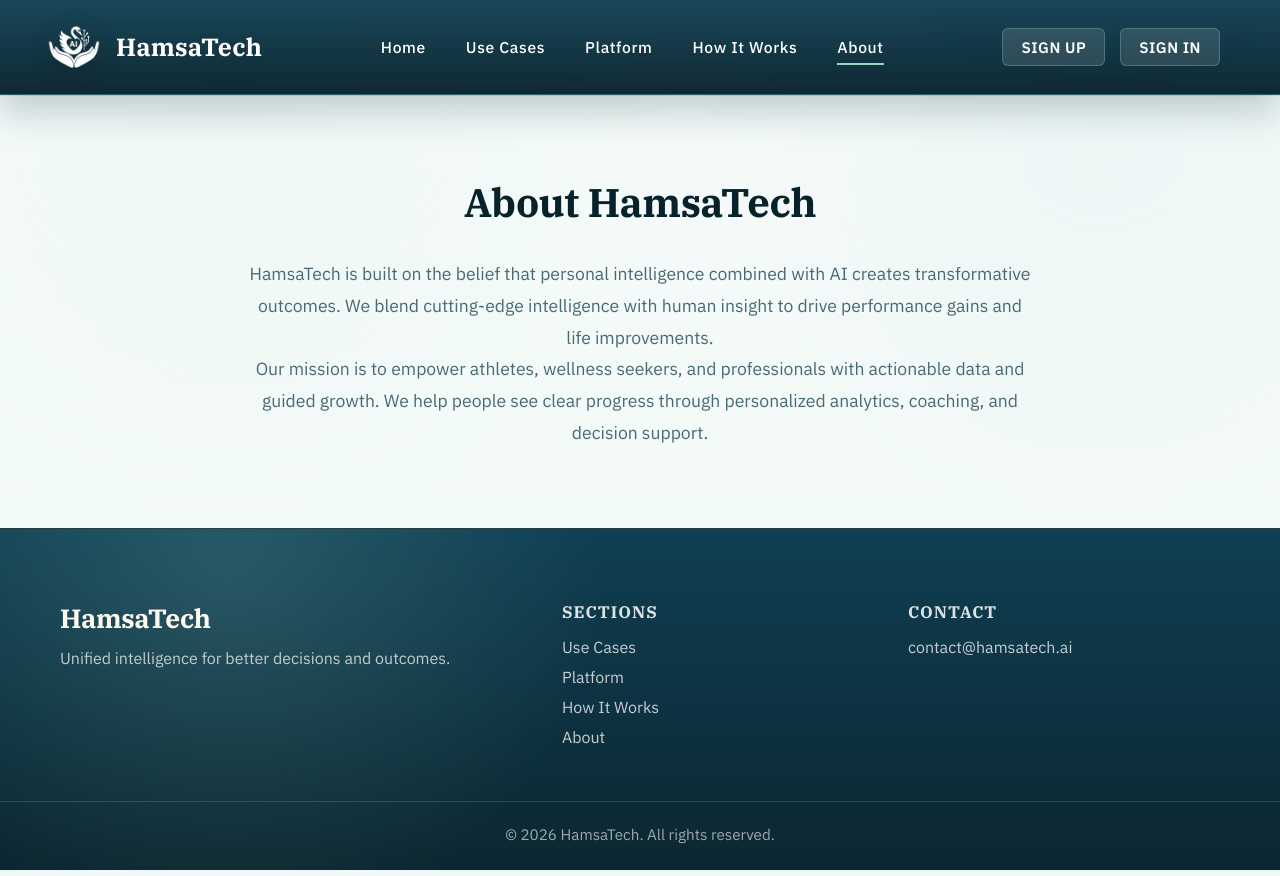
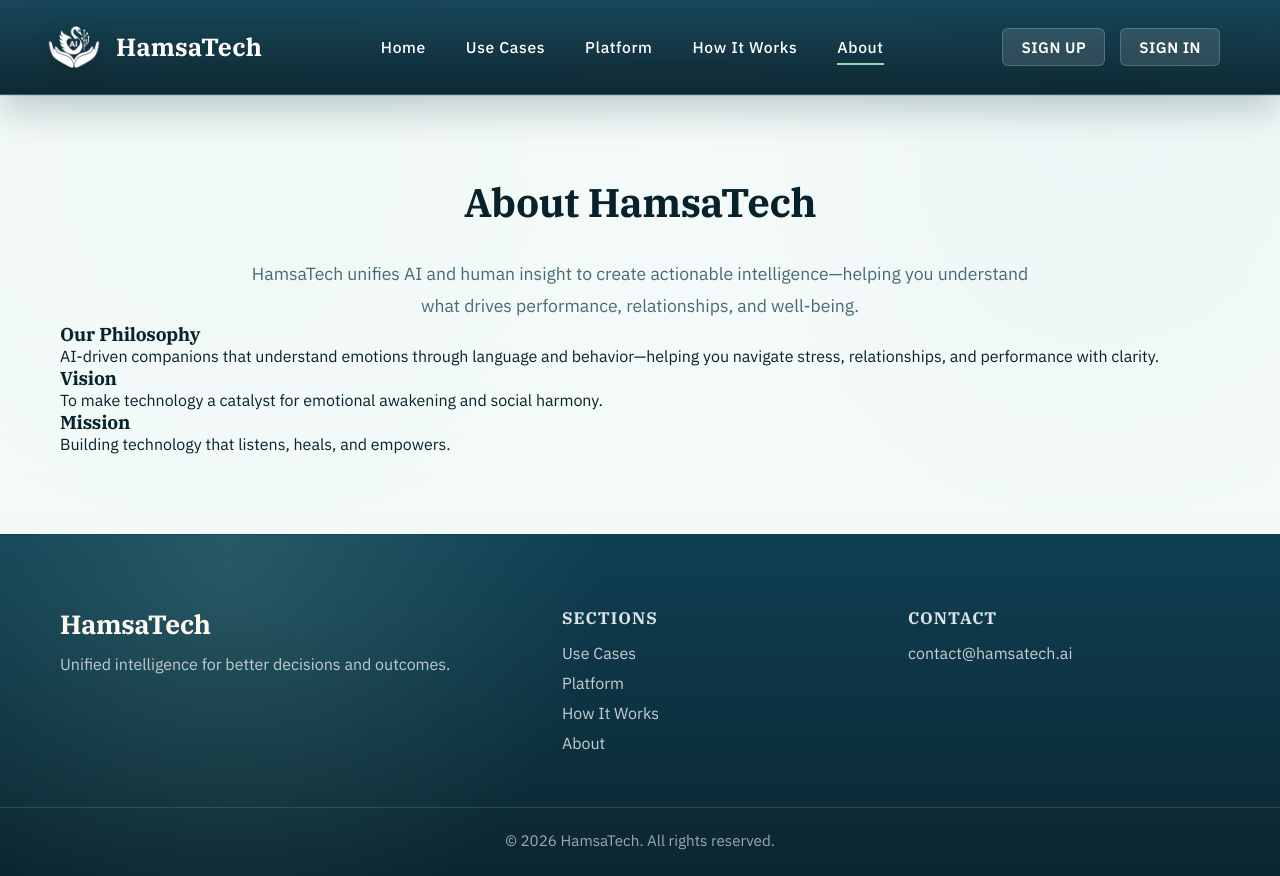
Before and after one commit to hamsatechai-netizen/hamsatech-website, a React (Vite) app: page /about in a window 1280 px wide. Built offline with nearby package versions, Linux system fonts and the light colour scheme; no server answers.

Commit message:
Update AboutPage.tsx

```diff
--- a/src/components/AboutPage.tsx
+++ b/src/components/AboutPage.tsx
@@ -3,22 +3,30 @@ import '../styles/About.css'
 function AboutPage() {
   return (
     <section className="about-section">
-      <div className="container">
-        <h2 className="about-title">About HamsaTech</h2>
-        <p className="about-description">
-          HamsaTech is built on the belief that personal intelligence combined
-          with AI creates transformative outcomes. We blend cutting-edge
-          intelligence with human insight to drive performance gains and life
-          improvements.
-        </p>
-        <p className="about-description">
-          Our mission is to empower athletes, wellness seekers, and
-          professionals with actionable data and guided growth. We help people
-          see clear progress through personalized analytics, coaching, and
-          decision support.
-        </p>
+  <div className="container">
+    <h2 className="about-title">About HamsaTech</h2>
+    <p className="about-description">
+      HamsaTech unifies AI and human insight to create actionable intelligence—helping you understand what drives performance, relationships, and well-being.
+    </p>
+
+    <div className="philosophy-grid">
+      <div className="philosophy-card">
+        <h3>Our Philosophy</h3>
+        <p>AI-driven companions that understand emotions through language and behavior—helping you navigate stress, relationships, and performance with clarity.</p>
       </div>
-    </section>
+
+      <div className="philosophy-card">
+        <h3>Vision</h3>
+        <p>To make technology a catalyst for emotional awakening and social harmony.</p>
+      </div>
+
+      <div className="philosophy-card">
+        <h3>Mission</h3>
+        <p>Building technology that listens, heals, and empowers.</p>
+      </div>
+    </div>
+  </div>
+</section>
   )
 }
 
```
